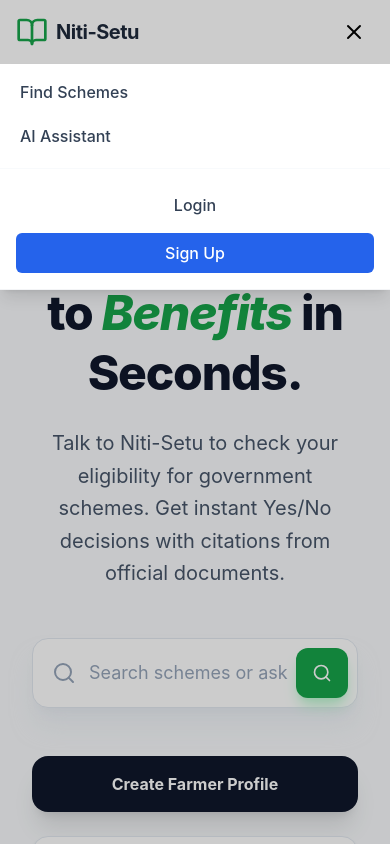
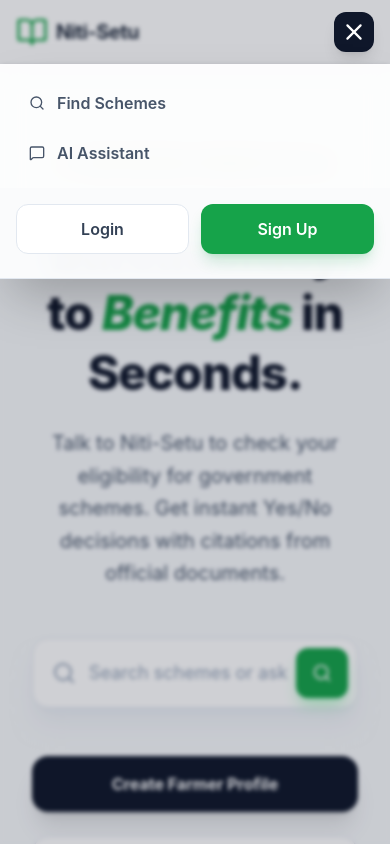
Before and after one commit to ZRishu/niti-setu, a React (Vite) app in the folder frontend/: page / in a window 390 px wide. Both pictures are taken after a click on the button 354 px from the left and 32 px from the top of the page. Shown: the top 844 px of the page. Built offline with nearby package versions, Linux system fonts and the light colour scheme; no server answers.

Commit message:
feat(ui): polish mobile menu with refined animations and theme-consistent styling

```diff
--- a/frontend/src/components/Navbar.tsx
+++ b/frontend/src/components/Navbar.tsx
@@ -24,8 +24,8 @@
       <div className="max-w-7xl mx-auto px-4 sm:px-6 lg:px-8">
         <div className="flex justify-between h-16">
           <div className="flex items-center">
-            <Link to={isAdmin ? "/admin/dashboard" : "/"} className="flex-shrink-0 flex items-center gap-2">
-              <BookOpen className={`h-8 w-8 ${isAdmin ? 'text-indigo-600' : 'text-primary-600'}`} />
+            <Link to={isAdmin ? "/admin/dashboard" : "/"} className="flex-shrink-0 flex items-center gap-2 group">
+              <BookOpen className={`h-8 w-8 transition-transform duration-300 group-hover:scale-110 ${isAdmin ? 'text-indigo-600' : 'text-primary-600'}`} />
               <span className="font-bold text-xl text-slate-800 tracking-tight">Niti-Setu</span>
             </Link>
           </div>
@@ -83,7 +83,7 @@
                 />
                 <Link
                   to="/signup"
-                  className="px-4 py-2 text-sm font-medium text-white bg-primary-600 rounded-md hover:bg-primary-700 transition-colors"
+                  className="px-4 py-2 text-sm font-medium text-white bg-primary-600 rounded-md hover:bg-primary-700 transition-colors shadow-sm active:scale-95 transition-transform"
                 >
                   Sign Up
                 </Link>
@@ -94,9 +94,13 @@
           <div className="flex items-center md:hidden">
             <button
               onClick={() => setIsOpen(!isOpen)}
-              className={`${isOpen ? 'text-black' : 'text-slate-500'} hover:text-slate-700 focus:outline-none p-2 z-50`}
+              className={`relative flex items-center justify-center p-2 rounded-xl transition-all duration-300 z-50 ${
+                isOpen ? 'bg-slate-900 text-white shadow-lg' : 'text-slate-500 hover:bg-slate-50'
+              }`}
             >
-              {isOpen ? <X className="h-6 w-6" /> : <Menu className="h-6 w-6" />}
+              <div className={`transition-transform duration-300 ${isOpen ? 'rotate-90 scale-110' : 'rotate-0'}`}>
+                {isOpen ? <X className="h-6 w-6" /> : <Menu className="h-6 w-6" />}
+              </div>
             </button>
           </div>
         </div>
@@ -104,64 +108,94 @@
 
       {isOpen && (
         <>
-          {/* Backdrop to close menu when clicking outside */}
+          {/* Backdrop with subtle blur */}
           <div
-            className="md:hidden fixed inset-0 bg-black/20 z-40"
+            className="md:hidden fixed inset-0 bg-slate-900/20 backdrop-blur-[2px] z-40 animate-in fade-in duration-300"
             onClick={() => setIsOpen(false)}
           />
 
-          <div className="md:hidden absolute top-16 left-0 right-0 bg-white border-b border-gray-100 shadow-lg animate-in slide-in-from-top duration-200 z-50">
-            <div className="px-2 pt-2 pb-3 space-y-1 sm:px-3 border-b border-slate-50">
+          <div className="md:hidden absolute top-16 left-0 right-0 bg-white/95 backdrop-blur-md border-b border-slate-200 shadow-2xl animate-in slide-in-from-top duration-300 origin-top z-50">
+            <div className="px-4 pt-4 pb-3 space-y-1 sm:px-6">
               {!isAdmin && (
                 <>
-                  <MobileNavLink to={isAuthenticated ? "/search" : "/login?message=Please login first to search for schemes"} text="Find Schemes" onClick={() => setIsOpen(false)} />
-                  <MobileNavLink to={isAuthenticated ? "/chat" : "/login?message=Please login first to use the AI Assistant"} text="AI Assistant" onClick={() => setIsOpen(false)} />
+                  <MobileNavLink
+                    to={isAuthenticated ? "/search" : "/login?message=Please login first to search for schemes"}
+                    icon={<Search className="w-4 h-4"/>}
+                    text="Find Schemes"
+                    active={isActive('/search')}
+                    onClick={() => setIsOpen(false)}
+                  />
+                  <MobileNavLink
+                    to={isAuthenticated ? "/chat" : "/login?message=Please login first to use the AI Assistant"}
+                    icon={<MessageSquare className="h-4 w-4"/>}
+                    text="AI Assistant"
+                    active={isActive('/chat')}
+                    onClick={() => setIsOpen(false)}
+                  />
                   {isAuthenticated && (
-                    <MobileNavLink to="/dashboard" text="Dashboard" onClick={() => setIsOpen(false)} />
+                    <MobileNavLink
+                      to="/dashboard"
+                      icon={<LayoutDashboard className="h-4 w-4"/>}
+                      text="Dashboard"
+                      active={isActive('/dashboard')}
+                      onClick={() => setIsOpen(false)}
+                    />
                   )}
                 </>
               )}
               {isAuthenticated && (
-                <MobileNavLink to="/profile" text="My Profile" onClick={() => setIsOpen(false)} />
+                <MobileNavLink
+                  to="/profile"
+                  icon={<User className="h-4 w-4"/>}
+                  text="My Profile"
+                  active={isActive('/profile')}
+                  onClick={() => setIsOpen(false)}
+                />
               )}
             </div>
-            <div className="px-4 py-4 space-y-2">
+            <div className="px-4 py-4 space-y-3 sm:px-6 bg-slate-50/50">
               {isAuthenticated ? (
                 <>
-                  <div className="flex items-center gap-2 text-sm font-medium text-slate-700 px-2 py-1">
-                    <User className="w-4 h-4 text-slate-500" />
-                    <span>{user?.name} ({user?.role})</span>
+                  <div className="flex items-center gap-3 px-3 py-2 bg-white/50 rounded-xl border border-slate-100">
+                    <div className={`p-2 rounded-lg ${isAdmin ? 'bg-indigo-50 text-indigo-600' : 'bg-primary-50 text-primary-600'}`}>
+                      <User className="w-4 h-4" />
+                    </div>
+                    <div className="flex flex-col">
+                      <span className="text-sm font-bold text-slate-900 leading-tight">{user?.name}</span>
+                      <span className="text-xs text-slate-500 capitalize">{user?.role}</span>
+                    </div>
                   </div>
                   <button
                     onClick={handleLogout}
-                    className="w-full text-left flex items-center gap-2 px-3 py-2 rounded-md text-base font-medium text-red-600 hover:bg-red-50 transition-colors"
+                    className="w-full flex items-center justify-center gap-2 px-4 py-3 rounded-xl text-base font-semibold text-red-600 bg-red-50 hover:bg-red-100 transition-colors active:scale-[0.98]"
                   >
-                    <LogOut className="w-4 h-4" />
+                    <LogOut className="w-5 h-5" />
                     Logout
                   </button>
                 </>
               ) : (
-                <>
+                <div className="grid grid-cols-2 gap-3 pb-2">
                   <Link
                     to="/login"
                     onClick={() => setIsOpen(false)}
-                    className="block w-full px-3 py-2 text-center text-base font-medium text-slate-700 hover:bg-slate-50 rounded-md"
+                    className="flex items-center justify-center gap-2 px-4 py-3 text-base font-semibold text-slate-700 bg-white border border-slate-200 hover:bg-slate-50 rounded-xl transition-all active:scale-[0.98]"
                   >
                     Login
                   </Link>
                   <Link
                     to="/signup"
                     onClick={() => setIsOpen(false)}
-                    className="block w-full px-3 py-2 text-center text-base font-medium text-white bg-blue-600 hover:bg-blue-700 rounded-md"
+                    className="flex items-center justify-center px-4 py-3 text-base font-semibold text-white bg-primary-600 hover:bg-primary-700 shadow-lg shadow-primary-600/20 rounded-xl transition-all active:scale-[0.98]"
                   >
                     Sign Up
                   </Link>
-                </>
+                </div>
               )}
             </div>
           </div>
         </>
       )}
+
     </nav>
   );
 };
@@ -203,12 +237,29 @@
   );
 };
 
-const MobileNavLink = ({ to, text, onClick }: { to: string; text: string; onClick: () => void }) => (
+const MobileNavLink = ({
+  to,
+  text,
+  icon,
+  active,
+  onClick
+}: {
+  to: string;
+  text: string;
+  icon?: React.ReactNode;
+  active?: boolean;
+  onClick: () => void;
+}) => (
   <Link
     to={to}
     onClick={onClick}
-    className="block px-3 py-2 rounded-md text-base font-medium text-slate-700 hover:text-blue-600 hover:bg-slate-50"
+    className={`flex items-center gap-3 px-3 py-2.5 rounded-xl text-base font-semibold transition-all duration-200 ${
+      active
+        ? 'text-primary-600 bg-primary-50/50 border border-primary-100/50 shadow-sm'
+        : 'text-slate-600 hover:text-primary-600 hover:bg-slate-50 border border-transparent'
+    }`}
   >
+    {icon && <div className={`${active ? 'scale-110' : ''} transition-transform duration-200`}>{icon}</div>}
     {text}
   </Link>
 );
```
